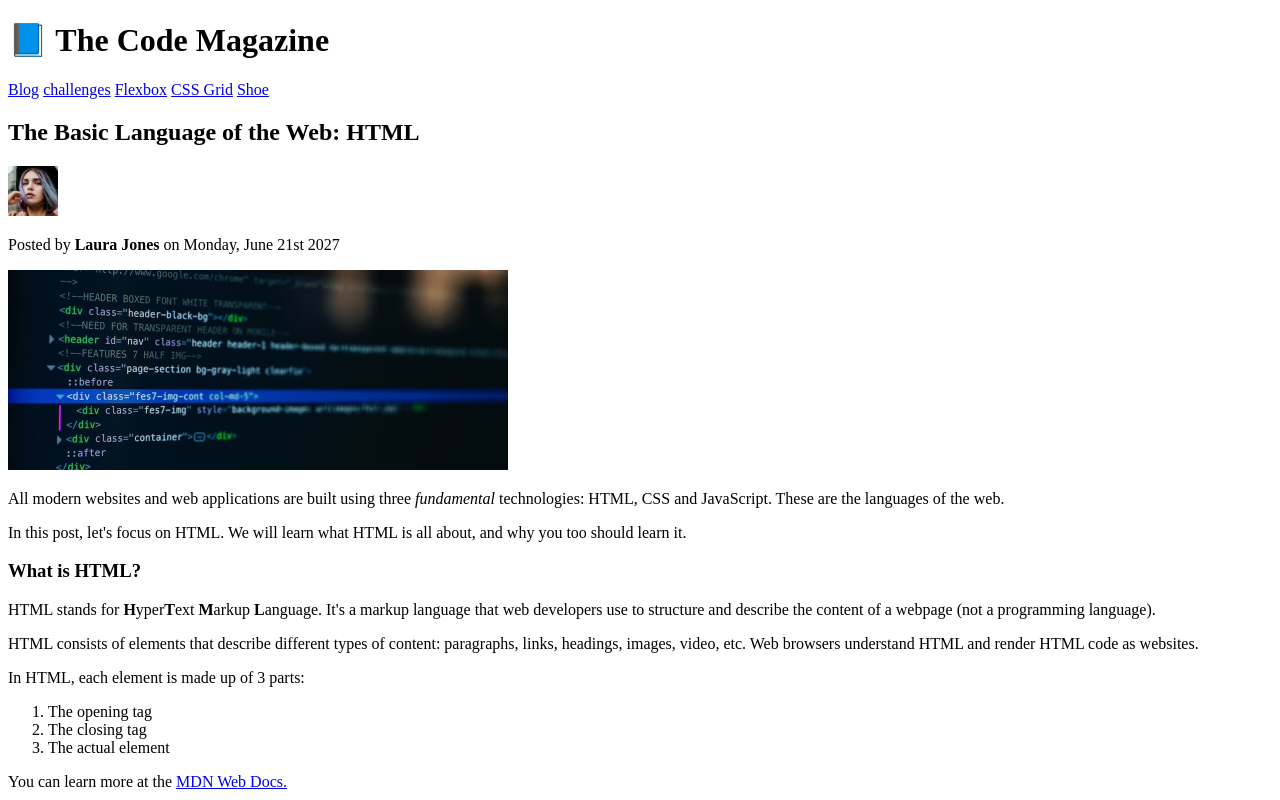
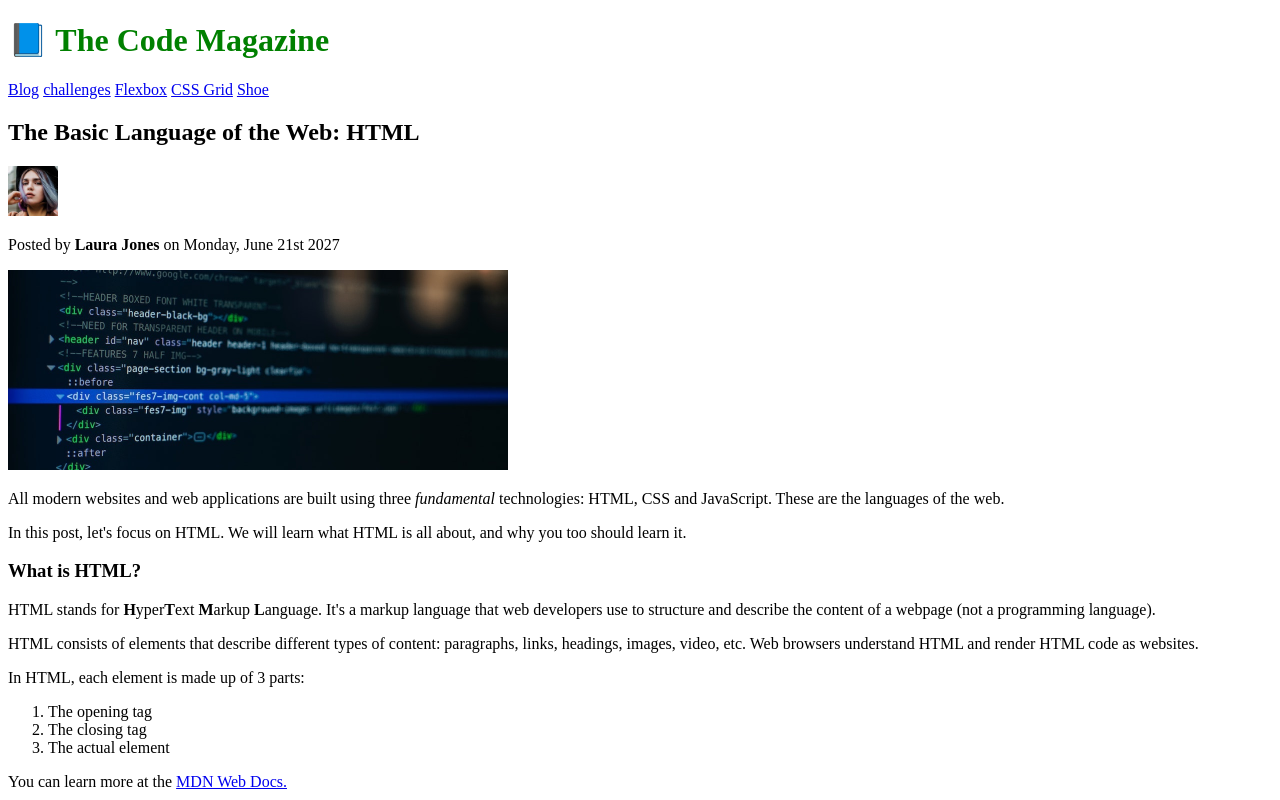
Before and after one commit to Haldiant/CSS-Fundamentals, a plain HTML site: page index.html in a window 1280 px wide. Shown: the top 800 px of the page. Drawn offline with Linux system fonts and the light colour scheme.

Commit message:
Add stylesheet link and create style for h1 element

```diff
--- a/index.html
+++ b/index.html
@@ -2,6 +2,7 @@
 <html lang="en">
   <head>
     <meta charset="UTF-8" />
+    <link rel="stylesheet" href="style.css" />
     <meta name="viewport" content="width=device-width, initial-scale=1.0" />
     <title>The Basic Language of the Web: HTML</title>
   </head>
--- /dev/null
+++ b/style.css
@@ -0,0 +1,3 @@
+h1 {
+  color: green;
+}
```
